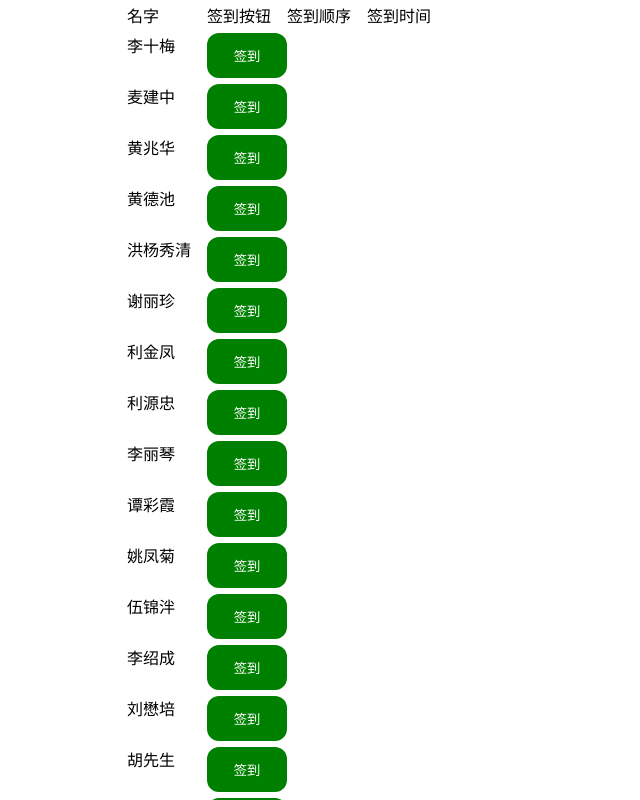
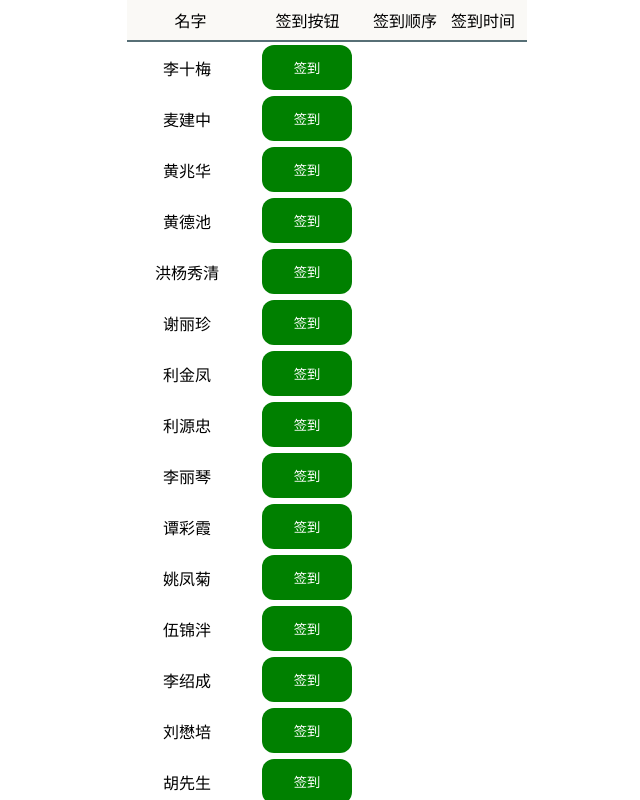
Before and after one commit to fjccblog/fjccWebsite, a React (Create React App) app in the folder frontend/: page /fjccWebsite/ng in a window 1280 px wide. Shown: the top 800 px of the page, without its empty margins (313-953 px from the left). Built offline with nearby package versions, Linux system fonts and the light colour scheme; no server answers.

Commit message:
add cookie expire time

```diff
--- a/frontend/src/components/Northgate/Attendance.css
+++ b/frontend/src/components/Northgate/Attendance.css
@@ -1,3 +1,5 @@
+
+
 .AttendanceFormContainer {
   max-width: 400px;
   margin: 0px auto;
@@ -8,19 +10,31 @@
   /* display: fixed; */
   position: sticky;
   top: 0px;
-  background-color: white;
+  background-color: var(--offWhite);
+  border-bottom: 2px solid #576f76;
 }
 
 .AttendanceFormTitle {
   display: grid;
-  grid-template-columns: 1fr 1fr 1fr 2fr;
-  padding: 3px 0px;
+  grid-template-columns: 1.5fr 1.5fr 1fr 1fr;
+  padding: 8px 5px;
+}
+
+.AttendanceFormTitle > div {
+  display: flex;
+  justify-content: center;
 }
 
 .AttendanceSinglePerson {
   display: grid;
-  grid-template-columns: 1fr 1fr 1fr 2fr;
+  grid-template-columns: 1.5fr 1.5fr 1fr 1fr;
   padding: 3px 0px;
+}
+
+.AttendanceSinglePerson > div {
+  display: flex;
+  justify-content: center;
+  align-items: center;
 }
 
 .checkInButton {
@@ -29,6 +43,11 @@
   background-color: green;
   color: white;
   padding: 13px 20px;
+  margin: 0px 15px;
+}
+
+.checkInButton:hover {
+  cursor: pointer;
 }
 
 .checkInOrder {
--- a/frontend/src/components/Northgate/Attendance.js
+++ b/frontend/src/components/Northgate/Attendance.js
@@ -41,6 +41,14 @@ function Attendance() {
     return localTimeArr
   }
 
+  const getCookieExpireTime = () => {
+    let now = new Date();
+    let time = now.getTime();
+    let expireTime = time + 1000*36000*7;
+    now.setTime(expireTime);
+    return ';expires='+now.toUTCString()+';path=/fjccWebsite'
+  }
+
   const InitialCookieObj = () => {
     // return object in this pattern {"room": [order, "HH:MM:SSAM"]}
     let checkInObj = {}
@@ -67,7 +75,7 @@ function Attendance() {
     if (cookieVal.indexOf(room) === -1) {
       let newCookie = cookieVal + room + getTimeNow()[1] + "-"
       setCookieVal(newCookie)
-      document.cookie = `${"NG"+currDateTime[0]}=${newCookie}`;
+      document.cookie = `${"NG"+currDateTime[0]}=${newCookie}` + getCookieExpireTime();
     }
     // document.cookie = `${"NG"+getTimeNow()[0]}=${attendanceCookie.split("=")[1] + "02990 8:56:48 PM-02997 8:56:48 PM-"}`
 
@@ -96,8 +104,9 @@ function Attendance() {
     // set state variable [cookie value and cookie object]
     let currCookieDate = "NG"+currDateTime[0];
     let currAttendanceCookie = document.cookie.split("; ").find(element => element.startsWith("NG"+getTimeNow()[0]));
+
     if (currAttendanceCookie === undefined) {
-      document.cookie = `${currCookieDate}=`
+      document.cookie = `${currCookieDate}=`+ getCookieExpireTime();
     } else {
       let currCookieValue = currAttendanceCookie.split("=")[1];
       setCookieVal(currCookieValue);
@@ -113,12 +122,18 @@ function Attendance() {
     // when state varibale (cookie value) change
     // decrypt cookie into object and set new cookie object
     let currCookieArr = cookieVal.split("-");
-    console.log("cookieArr", currCookieArr)
+    // console.log("cookieArr", currCookieArr)
     let currObj = {}
+    let count = 1
     for (let i = 0; i < currCookieArr.length - 1; i++) {
       let checkIn = currCookieArr[i];
       let [room, time, AMPM] = checkIn.split(" ")
-      currObj[room] = [i + 1, time+AMPM]
+      if (room < 99900) {
+        currObj[room] = [count, time+AMPM]
+        count++;
+      } else {
+        currObj[room] = ["已到", time+AMPM]
+      }
     }
     setCookieObj(currObj)
 
@@ -137,20 +152,21 @@ function Attendance() {
             <div>签到时间</div>
           </div>
         </div>
-        {NGPeopleArr.map((person) => {
+        {NGPeopleArr.map(([room, {CHN_Name, ENG_Name}]) => {
+
           return (
             <div className='AttendanceSinglePerson'>
               <div className='checkInName'>
-                {person[1].CHN_Name}
+                {CHN_Name}
               </div>
-              <button onClick={()=> submitTime(person[0])} className='checkInButton'>
+              <button onClick={()=> submitTime(room)} className='checkInButton'>
                 签到
               </button>
               <div className='checkInOrder'>
-                {cookieObj[person[0]] !== undefined ? cookieObj[person[0]][0] : " "}
+                {cookieObj[room] !== undefined ? cookieObj[room][0] : " "}
               </div>
               <div className='checkInTime'>
-                {cookieObj[person[0]] !== undefined ? cookieObj[person[0]][1] : " "}
+                {cookieObj[room] !== undefined ? cookieObj[room][1] : " "}
               </div>
             </div>
           )
--- a/frontend/src/index.css
+++ b/frontend/src/index.css
@@ -24,6 +24,14 @@ a {
   --backgroundGray:#f2f3f4;
   --backgroundGreen: #2db55d;
   --backgroundOrange: #fbc847;
+
+  --offWhite: #FAF9F6;
+  --aliceBlue: #F0F8FF;
+  --pearl: #FBFCF8;
+  --eggShell: #FFF9E3;
+  --coconut: #FFF1E6;
+  --parchment: #FBF5DF;
+
 
 }
 
```
Also changed, not shown: frontend/src/components/Northgate/Attendance-Old.js (deleted, +0 -209 lines).
